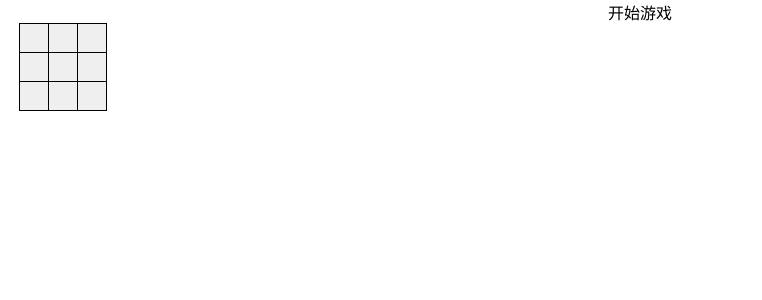
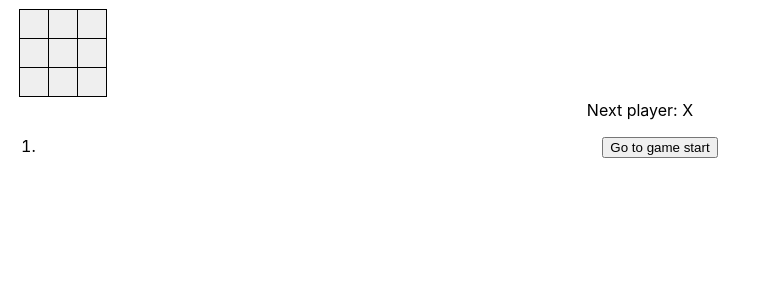
Before and after one commit to quanliuguo/my-app, a React (Create React App) app: page / in a window 1280 px wide. Shown: the top 300 px of the page, without its empty margins (0-762 px from the left). Built offline with nearby package versions, Linux system fonts and the light colour scheme.

Commit message:
react官网 井字棋游戏完成

```diff
--- a/src/views/Game/Board.js
+++ b/src/views/Game/Board.js
@@ -2,28 +2,21 @@ import React, { Component } from 'react';
 import Square from './Square'
 
 class Board extends Component {
-    constructor(props){
-        super(props)
-        this.state={
-            squares:new Array(9).fill(null)
-        }
-    }
-    handleClick(i){
-        const squares = this.state.squares.slice()
-        squares[i]='X'
-        this.setState({squares})
-    }
+
     renderSquare(i){
-        return <Square
-                    value={this.state.squares[i]}
-                    onClick={()=>{this.handleClick(i)}}
-                />
+        return (
+        <Square
+            value={this.props.squares[i]}
+            onClick={()=>{this.props.onClick(i)}}
+        />
+        )
     }
     render() {
         return (
-            <div>
-                <div className='title'>开始游戏</div>
-                <div className="board" style={{width:'90px',marginLeft:'20px'}}>
+            <div style={{paddingTop:'10px'}}>
+                {/* <div className='title'>开始游戏</div> */}
+                {/* <p>{status}</p> */}
+                <div className="board" style={{width:'90px',height:'90px',marginLeft:'20px'}}>
                     <div className="board-row">
                         {this.renderSquare(0)}
                         {this.renderSquare(1)}
@@ -45,4 +38,5 @@ class Board extends Component {
     }
 }
 
+
 export default Board;
--- a/src/views/Game/Square.js
+++ b/src/views/Game/Square.js
@@ -1,23 +1,16 @@
-import React, { Component } from 'react';
 
-class Square extends Component {
-    constructor(props){
-        super(props)
-        this.state={
-            value:null
-        }
-    }
-    render() {
+import React from 'react'
+
+function Square(props) {
     return (
         <button
             className='square'
             style={{width:"30px",height:"30px",margin:0,padding:0,border:'1px solid #000',marginLeft:'-1px',marginTop:'-1px',lineHeight:'30px',float:'left',outline:'none'}}
-                onClick={()=>{this.props.onClick()}}
+            onClick={props.onClick}
         >
-                {this.props.value}
+         {props.value}
        </button>
-        );
-    }
+    )
 }
 
-export default Square;
+export default Square
--- a/src/views/Game/index.js
+++ b/src/views/Game/index.js
@@ -1,14 +1,95 @@
 import React, { Component } from 'react';
 import Board from './Board'
 
-class index extends Component {
+class Game extends Component {
+    constructor(props){
+        super(props)
+        this.state={
+            history:[{
+                squares:Array(9).fill(null)
+            }],
+            isXnext:true,
+            stepNumber:0,
+
+        }
+    }
+
+    handleClick(i){
+        const history = this.state.history.slice(0, this.state.stepNumber+1);
+        const current = history[history.length - 1];
+        const squares = current.squares.slice()
+        if (calculateWinner(squares) || squares[i]) {
+            return;
+          }
+        squares[i]= this.state.isXnext?'X':'O'
+        // const isXnext=!this.state.isXnext
+        this.setState({
+            history:history.concat([{
+                squares
+            }]),
+            isXnext: !this.state.isXnext,
+            stepNumber: history.length
+        })
+    }
+
+    jumpTo(step){
+        this.setState({
+            stepNumber:step,
+            isXnext: (step % 2) === 0
+        })
+    }
+
     render() {
+        const history = this.state.history;
+        const current = history[this.state.stepNumber];
+        const winner = calculateWinner(current.squares)
+        let status;
+        if (winner) {
+          status = 'Winner: ' + winner;
+        } else {
+          status = 'Next player: ' + (this.state.isXnext ? 'X' : 'O');
+        }
+
+        const moves= history.map((step,move)=>{
+            const desc= move? 'Go to move  #'+ move : 'Go to game start'
+            return(
+                <li>
+                    <button onClick={()=>{this.jumpTo(move)}}>{desc}</button>
+                </li>
+            )
+        })
         return (
             <div>
-                <Board/>
+                <Board
+                    squares={current.squares}
+                    onClick={i=>{this.handleClick(i)}}
+                />
+                <div className="gameInfo">
+                    <div>{status}</div>
+                    <ol>{moves}</ol>
+                </div>
             </div>
         );
     }
 }
 
-export default index;
+function calculateWinner(squares) {
+    const lines = [
+      [0, 1, 2],
+      [3, 4, 5],
+      [6, 7, 8],
+      [0, 3, 6],
+      [1, 4, 7],
+      [2, 5, 8],
+      [0, 4, 8],
+      [2, 4, 6],
+    ];
+    for (let i = 0; i < lines.length; i++) {
+      const [a, b, c] = lines[i];
+      if (squares[a] && squares[a] === squares[b] && squares[a] === squares[c]) {
+        return squares[a];
+      }
+    }
+    return null;
+  }
+export default Game;
```
Lines whose indentation alone changed are shown as unchanged.
